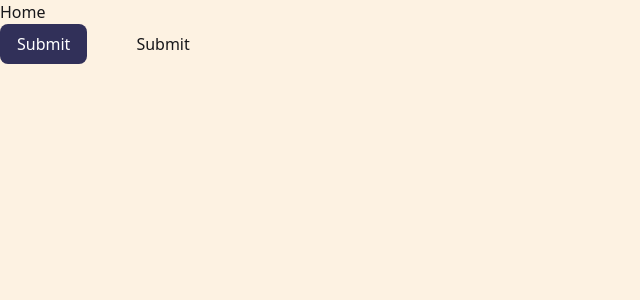
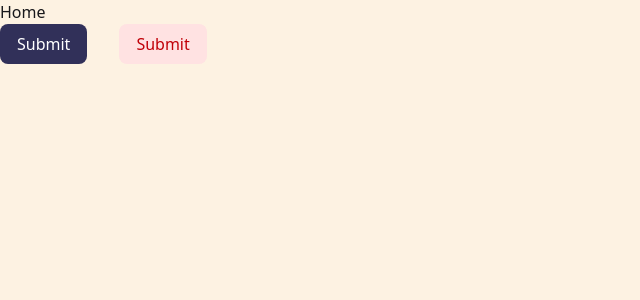
Before and after one commit to bycarlosgamez/ui-library, a React (Vite) app: page / in a window 1280 px wide. Shown: the top 300 px of the page, without its empty margins (0-640 px from the left). Built offline with nearby package versions, Linux system fonts and the light colour scheme.

Commit message:
added and fixed custom properties

```diff
--- a/src/index.css
+++ b/src/index.css
@@ -48,7 +48,7 @@
   --color-highlight: var(--color-zinc-700);
   --color-light: var(--white);
   --color-primary: var(--color-navy-500);
-  --color-secondary: var(--color-navy-400);
+  --color-secondary: var(--color-navy-50);
   --color-destructive: var(--color-red-700);
   --color-warning: var(--color-orange-600);
   --color-muted: var(--color-zinc-300);
@@ -56,6 +56,30 @@
   --color-accent: var(--color-orange-700);
   --color-card: var(--color-white);
   --color-link: var(--color-orange-700);
+
+  --color-primary-surface: var(--color-primary);
+  --color-primary-foreground: var(--color-white);
+  --color-secondary-surface: var(--color-secondary);
+  --color-secondary-foreground: var(--color-primary);
+  --color-success-surface: var(--color-green-200);
+  --color-success-foreground: var(--color-green-950);
+  --color-info-surface: var(--color-blue-200);
+  --color-info-foreground: var(--color-blue-950);
+  --color-destructive-surface: var(--color-red-100);
+  --color-destructive-foreground: var(--color-red-700);
+  --color-warning-surface: var(--color-orange-200);
+  --color-warning-foreground: var(--color-orange-700);
+  --color-accent-surface: var(--color-accent);
+  --color-accent-foreground: var(--color-white);
+  --color-muted-surface: var(--color-muted);
+  --color-muted-foreground-strong: var(--color-zinc-800);
+
+  --color-primary-subtle: hsl(from var(--color-primary-surface) h s l / 0.15);
+  --color-destructive-subtle: hsl(
+    from var(--color-destructive-surface) h s l / 0.15
+  );
+  --color-warning-subtle: hsl(from var(--color-warning-surface) h s l / 0.15);
+  --color-primary-border: hsl(from var(--color-primary-surface) h s l / 0.4);
 
   --shadow-color: 24 70% 28%;
 
@@ -79,7 +103,7 @@
 
 @layer theme {
   .dark {
-    --color-background: var(--color-zinc-900);
+    --color-background: var(--color-zinc-950);
     --color-background-inverted: var(--color-white);
     --color-foreground: var(--color-white);
     --color-foreground-inverted: var(--color-zinc-900);
@@ -91,9 +115,24 @@
     --color-warning: var(--color-orange-600);
     --color-muted: var(--color-zinc-600);
     --color-muted-foreground: var(--color-zinc-400);
-    --color-accent: var(--color-orange-400);
-    --color-card: var(--color-zinc-800);
+    --color-accent: var(--color-white);
+    --color-card: var(--color-zinc-900);
     --color-link: var(--color-orange-400);
+
+    --color-primary-surface: var(--color-navy-300);
+    --color-primary-foreground: var(--color-navy-950);
+    --color-secondary-surface: var(--color-navy-400);
+    --color-secondary-foreground: var(--color-navy-50);
+    --color-success-surface: var(--color-green-200);
+    --color-success-foreground: var(--color-green-950);
+    --color-destructive-surface: var(--color-red-400);
+    --color-destructive-foreground: var(--color-red-950);
+    --color-warning-surface: var(--color-yellow-100);
+    --color-warning-foreground: var(--color-yellow-500);
+    --color-accent-surface: var(--color-orange-400);
+    --color-accent-foreground: var(--color-orange-950);
+    --color-muted-surface: var(--color-zinc-700);
+    --color-muted-foreground-strong: var(--color-zinc-200);
 
     --shadow-color: 241 20% 55%;
     --shadow-raised:
```
